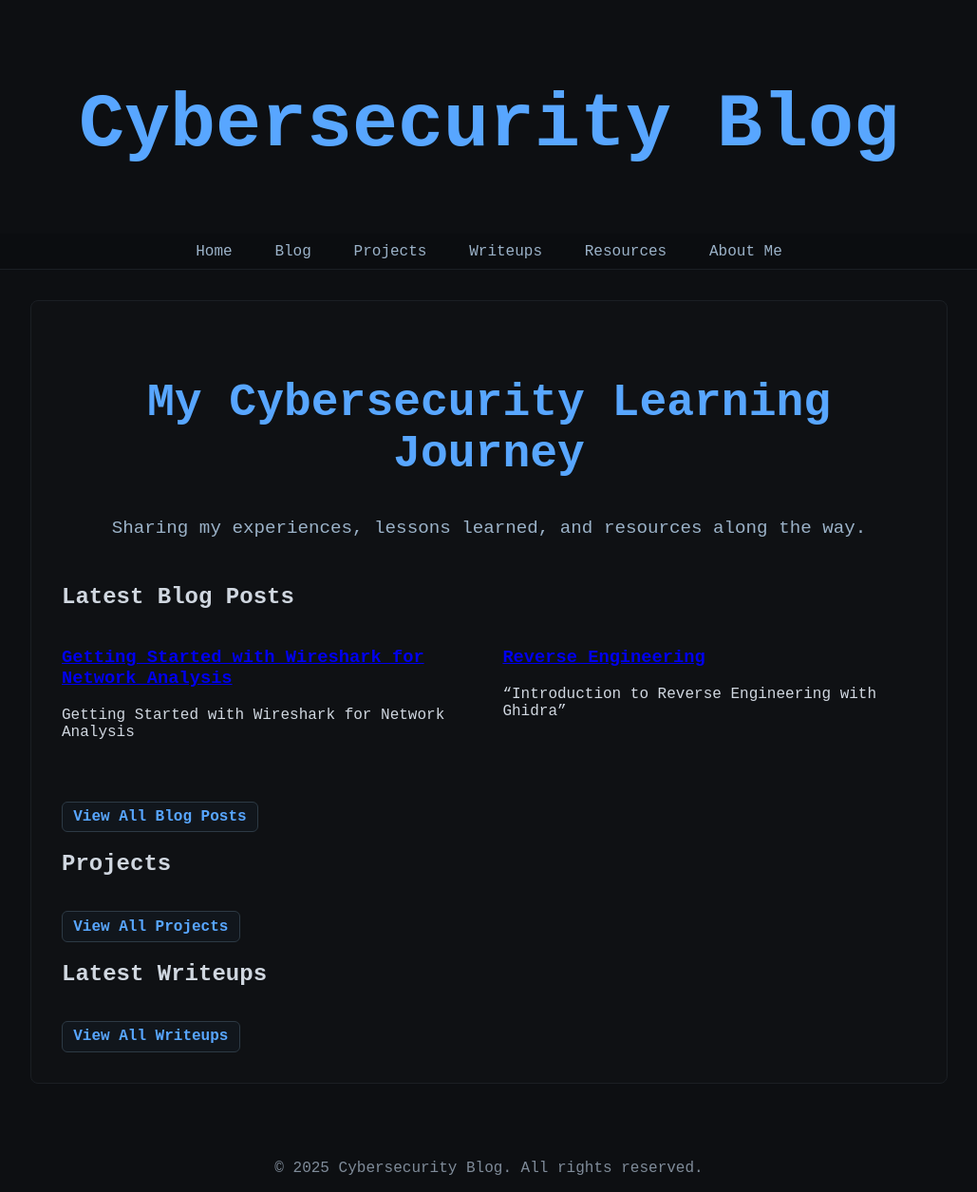
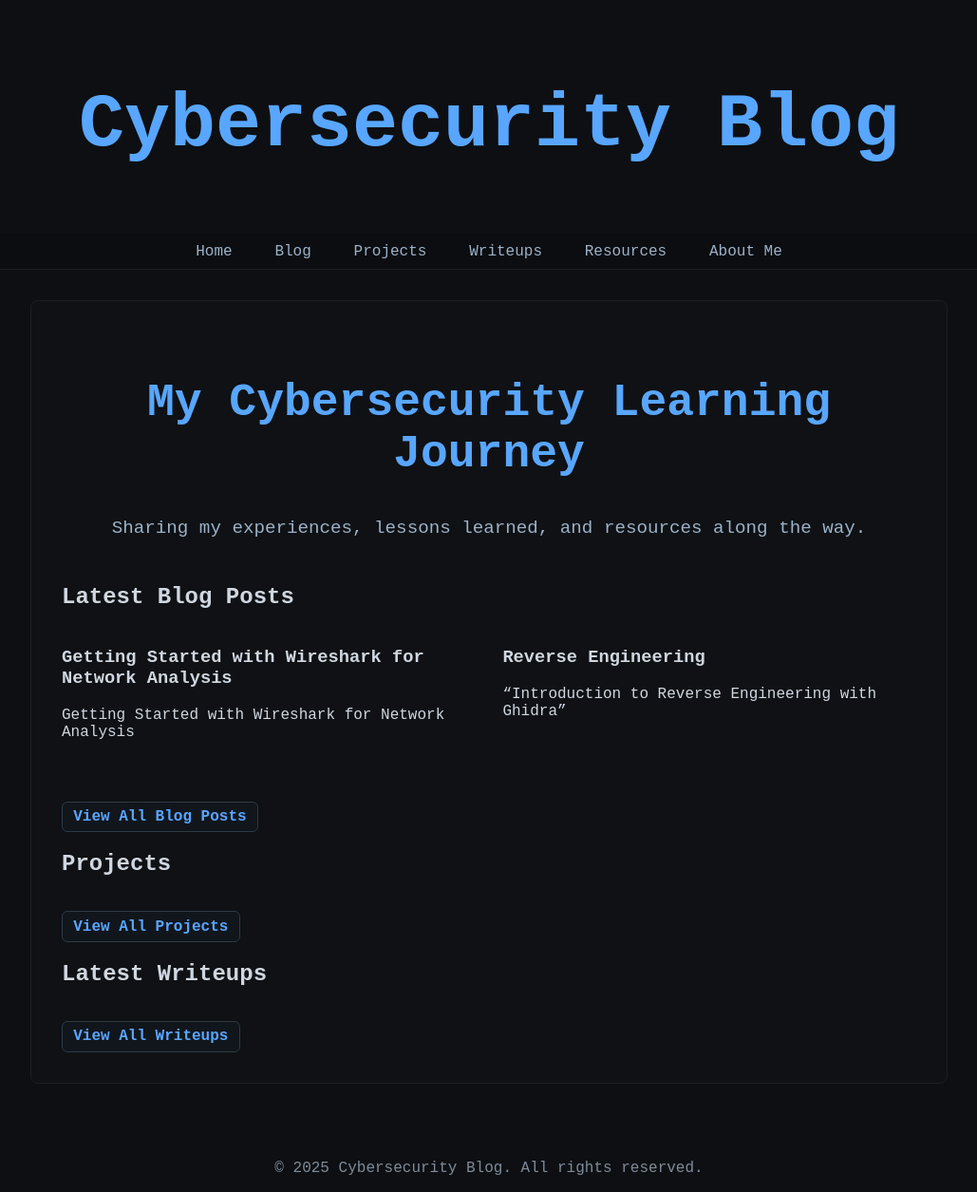
Before and after one commit to bytepo1arbear/cybersecurityblog, a Jekyll site: the page built from index.md, in a window 1280 px wide. Shown: the whole page at 95% size, without its empty margins (125-1154 px from the left). Built offline with Jekyll 4.4.1, drawn with Linux system fonts in a browser that asks for light colours.

Commit message:
Update index.md

```diff
--- a/index.md
+++ b/index.md
@@ -17,8 +17,8 @@
     <div class="post-grid">
       {% for post in site.posts limit:2 %}
       <article class="post-preview">
-        <h3><a href="{{ post.url }}">{{ post.title }}</a></h3>
-        <p>{{ post.excerpt | strip_html | truncate: 120 }}</p>
+        <h3>{{ post.title }}</h3>
+        <p>{{ post.excerpt | strip_html | truncate: 240 }}</p>
       </article>
       {% endfor %}
     </div>
```
